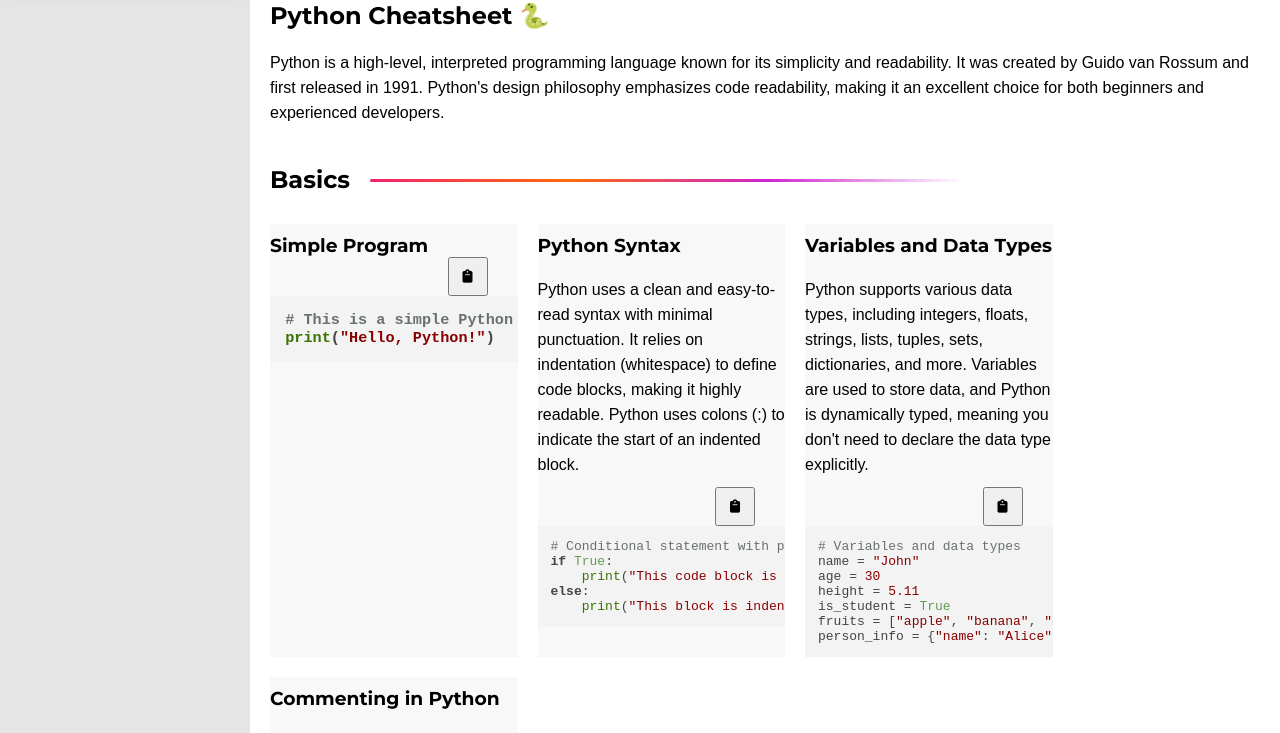
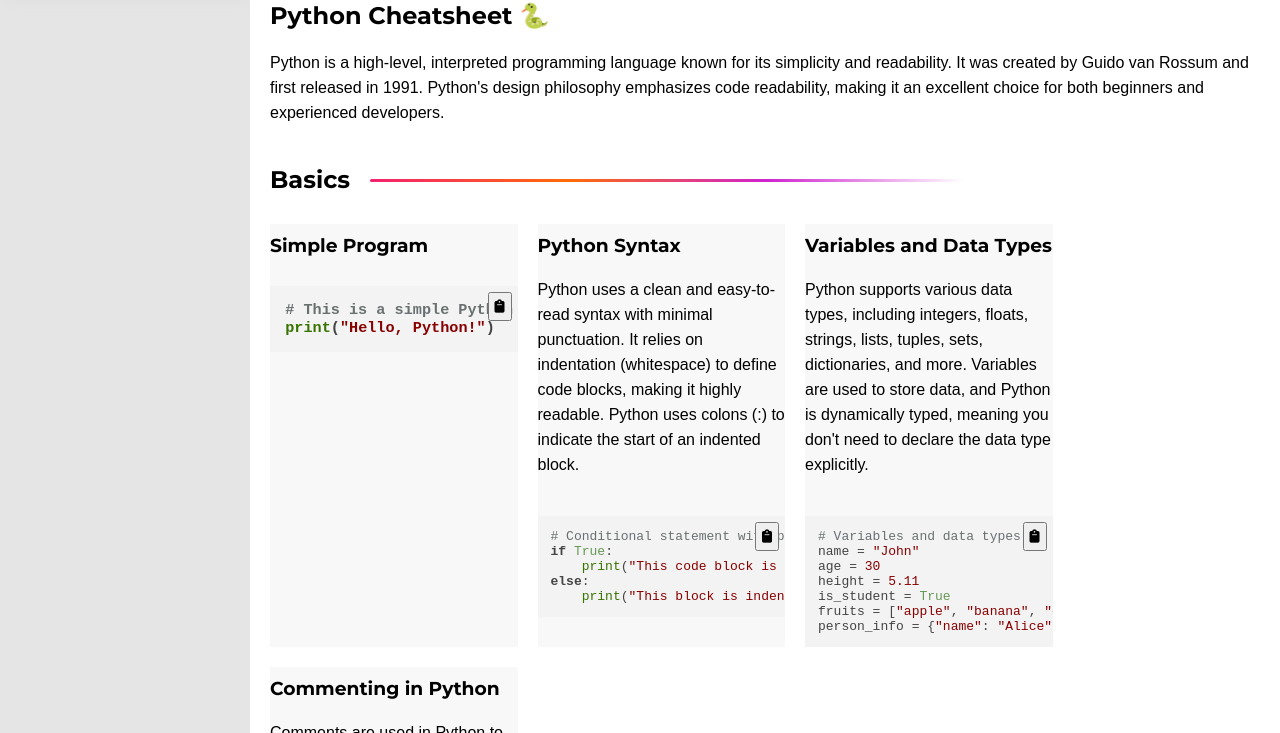
Before and after one commit to hernandoabella/cheat-cheats, a plain HTML site: page python.html in a window 1280 px wide. Shown: the part 67-800 px from the top of the page. Drawn offline with nearby package versions, Linux system fonts and the light colour scheme; a web font is replaced by a local one.

Commit message:
Update styles.css

```diff
--- a/styles.css
+++ b/styles.css
@@ -140,13 +140,12 @@
 }
 
 .copy-button {
-  padding: 10px;
-
   float: right;
   position: relative;
-  right: 30px;
+  top: 35px;
+  right: 6px;
   cursor: pointer;
-  width: 40px;
+  padding: 5px;
   text-align: center;
 }
 
```
